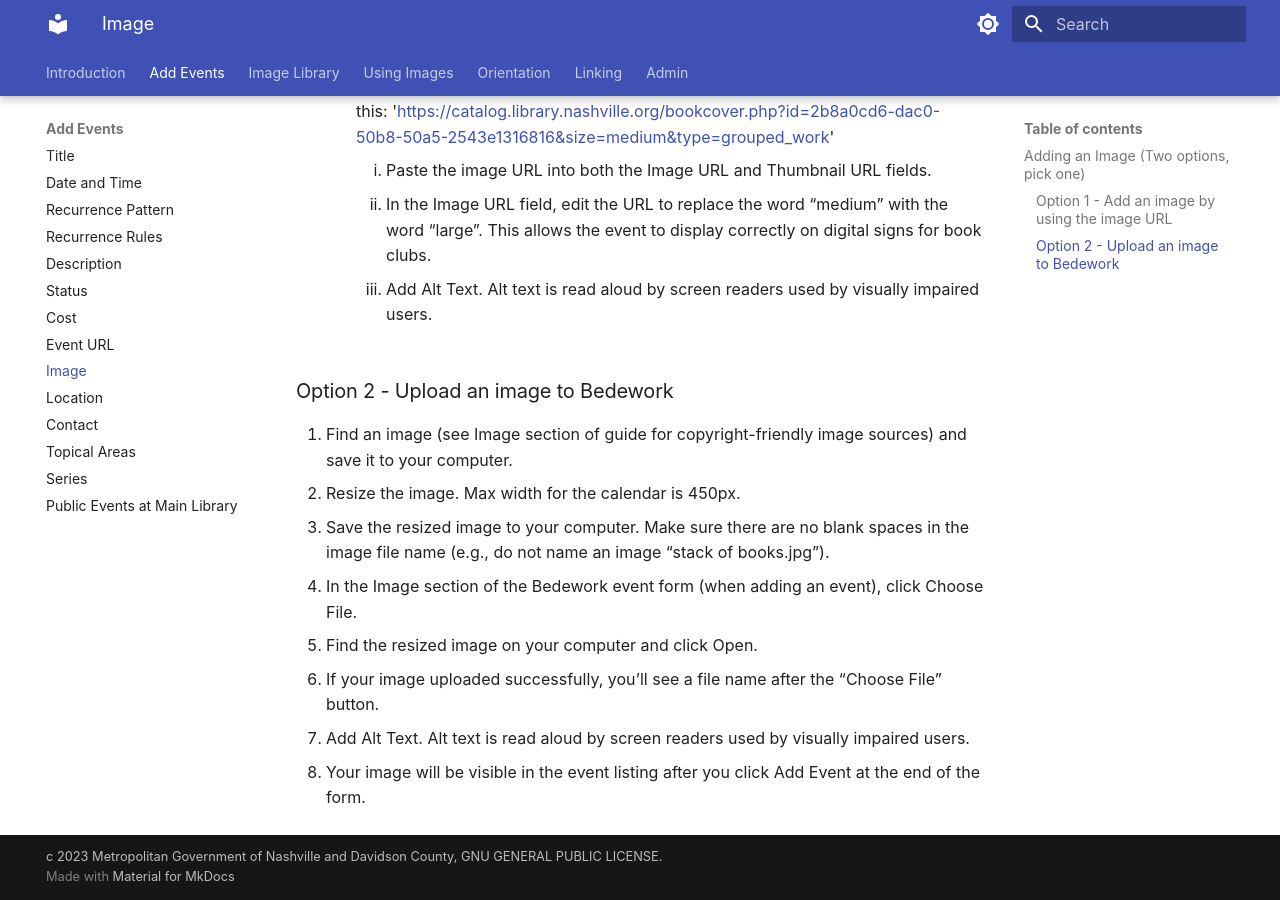
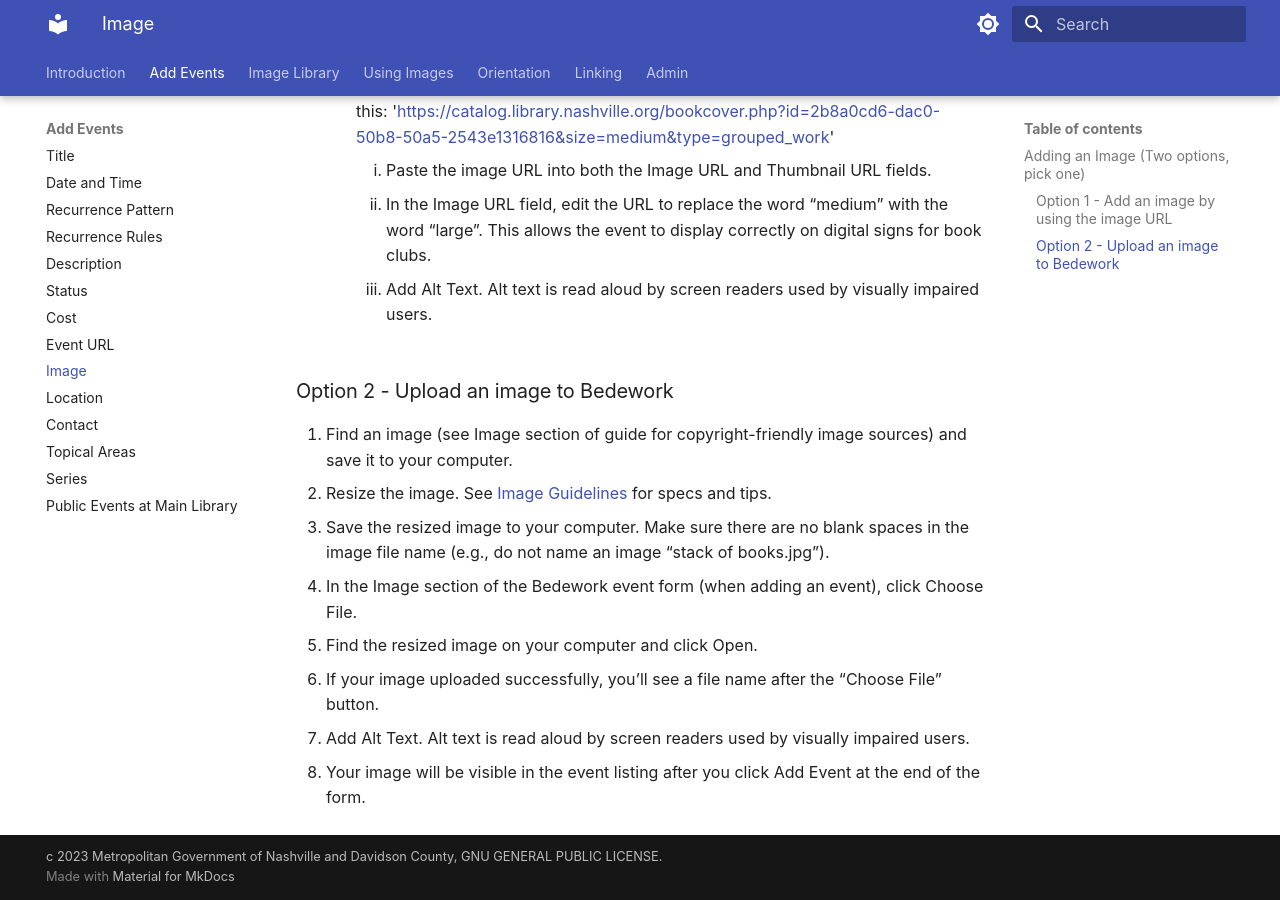
Before and after one commit to Nashville-Public-Library/bedework-docs, an MkDocs documentation site: the page built from docs/add-events/image.md, in a window 1280 px wide and 900 px high, scrolled down 927 px. Built offline with MkDocs 1.6.1 and Material for MkDocs 9.7.7, drawn with Linux system fonts in a browser that asks for light colours.

Commit message:
add link to image guidelines

```diff
--- a/docs/add-events/image.md
+++ b/docs/add-events/image.md
@@ -26,7 +26,7 @@ Title: Image
 ### Option 2 - Upload an image to Bedework
 
 1. Find an image (see Image section of guide for copyright-friendly image sources) and save it to your computer.
-1. Resize the image. Max width for the calendar is 450px.
+1. Resize the image. See [Image Guidelines](../using-images/image-guidelines/#size-and-text-specifications) for specs and tips.
 1. Save the resized image to your computer. Make sure there are no blank spaces in the image file name (e.g., do not name an image “stack of books.jpg”).
 1. In the Image section of the Bedework event form (when adding an event), click Choose File.
 1. Find the resized image on your computer and click Open.
```
